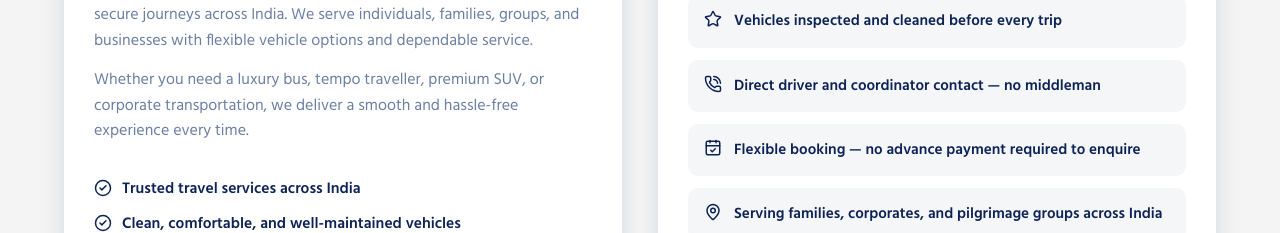
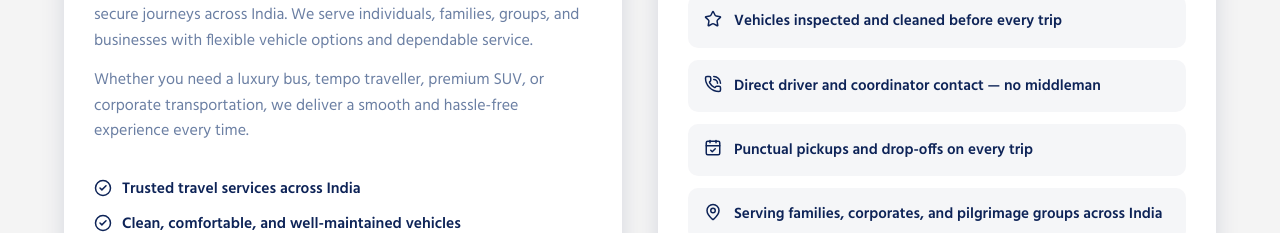
Before and after one commit to HarshilForWork/Palentine, a React (Vite) app: page / in a window 1280 px wide. Shown: the part 3760-3993 px from the top of the page. Built offline with nearby package versions, Linux system fonts and the light colour scheme.

Commit message:
made text changes

```diff
--- a/src/components/About.tsx
+++ b/src/components/About.tsx
@@ -48,7 +48,7 @@ export default function About() {
             </div>
             <div className="commitment-item">
               <CalendarCheck size={18} className="commit-icon" />
-              <p>Flexible booking — no advance payment required to enquire</p>
+              <p>Punctual pickups and drop-offs on every trip</p>
             </div>
             <div className="commitment-item">
               <MapPin size={18} className="commit-icon" />
```
